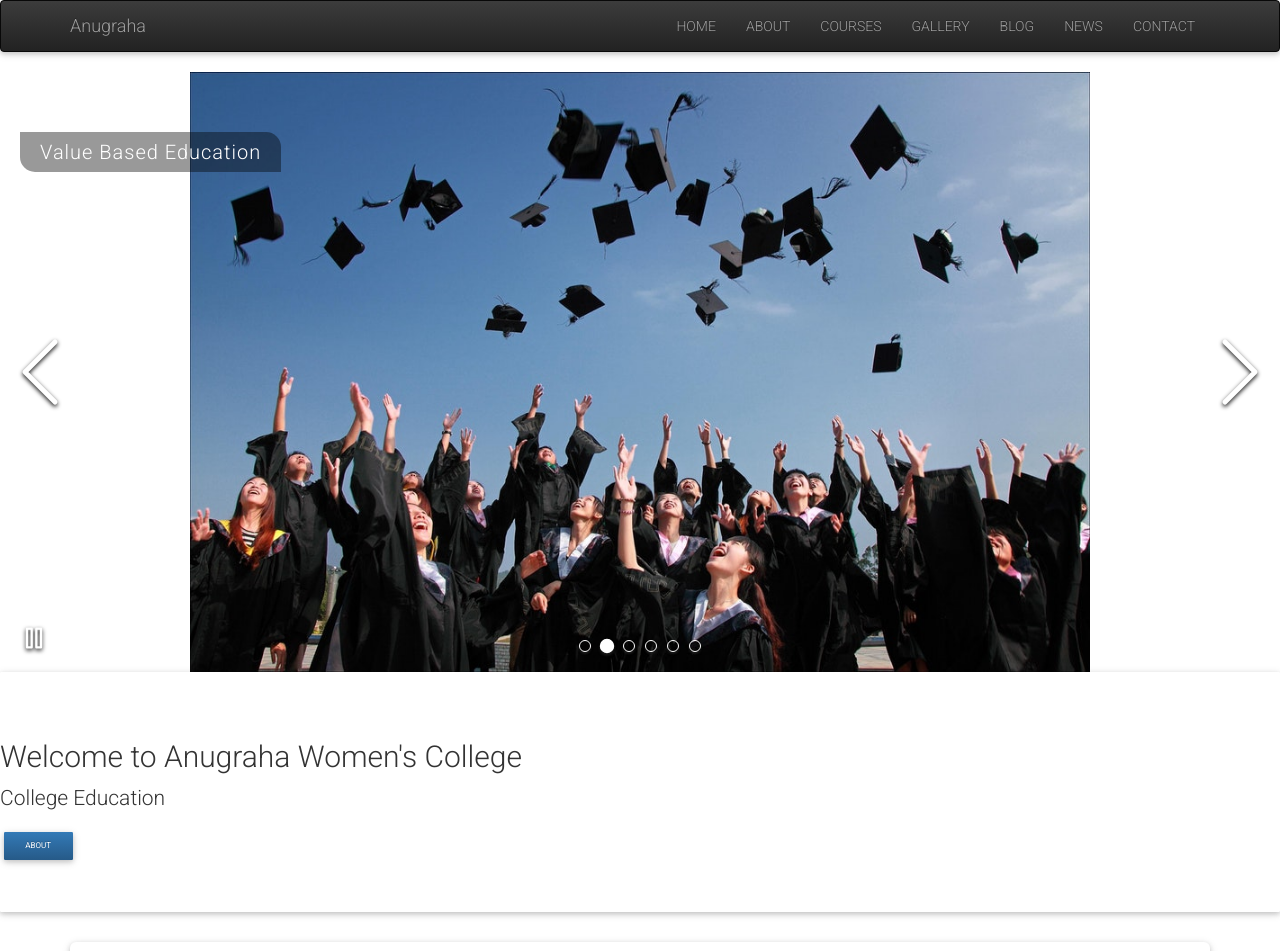
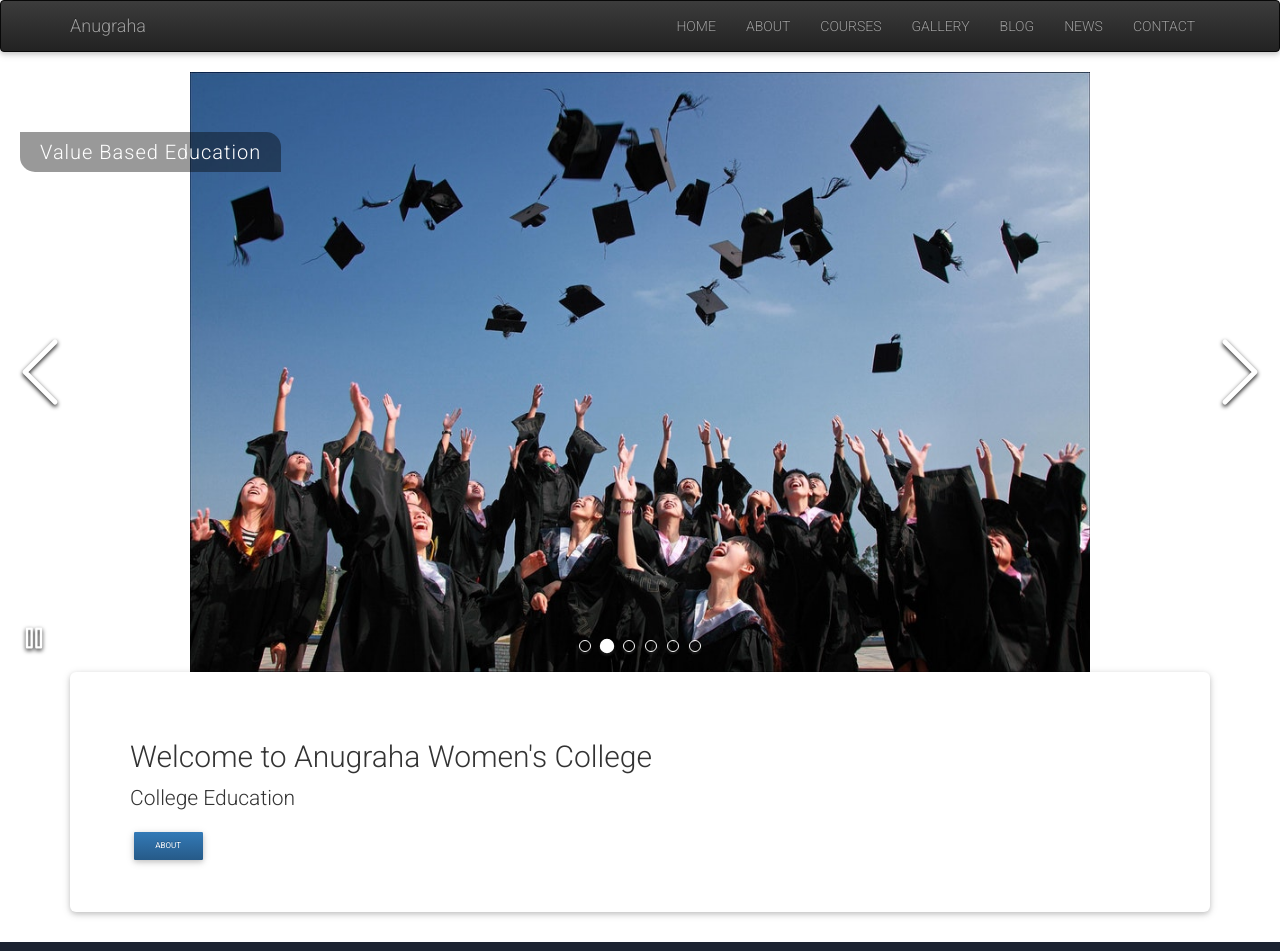
Before and after one commit to baigny/Anugraha, a React (Create React App) app: page / in a window 1280 px wide. Shown: the top 951 px of the page. Built offline with nearby package versions, Linux system fonts and the light colour scheme.

Commit message:
removed extra jumbotron

```diff
--- a/src/App.js
+++ b/src/App.js
@@ -16,6 +16,8 @@ class App extends Component {
   render() {
     return (
 
+      <div>
+
         <Router>
           <div>
             <Navbar/>
@@ -26,9 +28,11 @@ class App extends Component {
             <Route path="/news" component={News}/>
             <Route path="/blog" component={Blog}/>
             <Route path="/contact" component={Contact}/>
+          </div>
+        </Router>
+
         <Footer/>
       </div>
-      </Router>
 
     );
   }
--- a/src/components/Home.jsx
+++ b/src/components/Home.jsx
@@ -11,15 +11,8 @@ class Home extends Component {
         <div>
 
             <HomePageCarousel/>
-            <Jumbotron>
-					<h2> Welcome to Anugraha Women's College</h2>
-					<p> College Education</p>
-					<Link to="/about">
-					  <Button bsStyle="primary" >About</Button>
-				   </Link>
-			</Jumbotron>
+
             <Grid>
-
 							<Jumbotron>
 								<h2> Welcome to Anugraha Women's College</h2>
 								<p> College Education</p>
```
Lines whose indentation alone changed are shown as unchanged.
